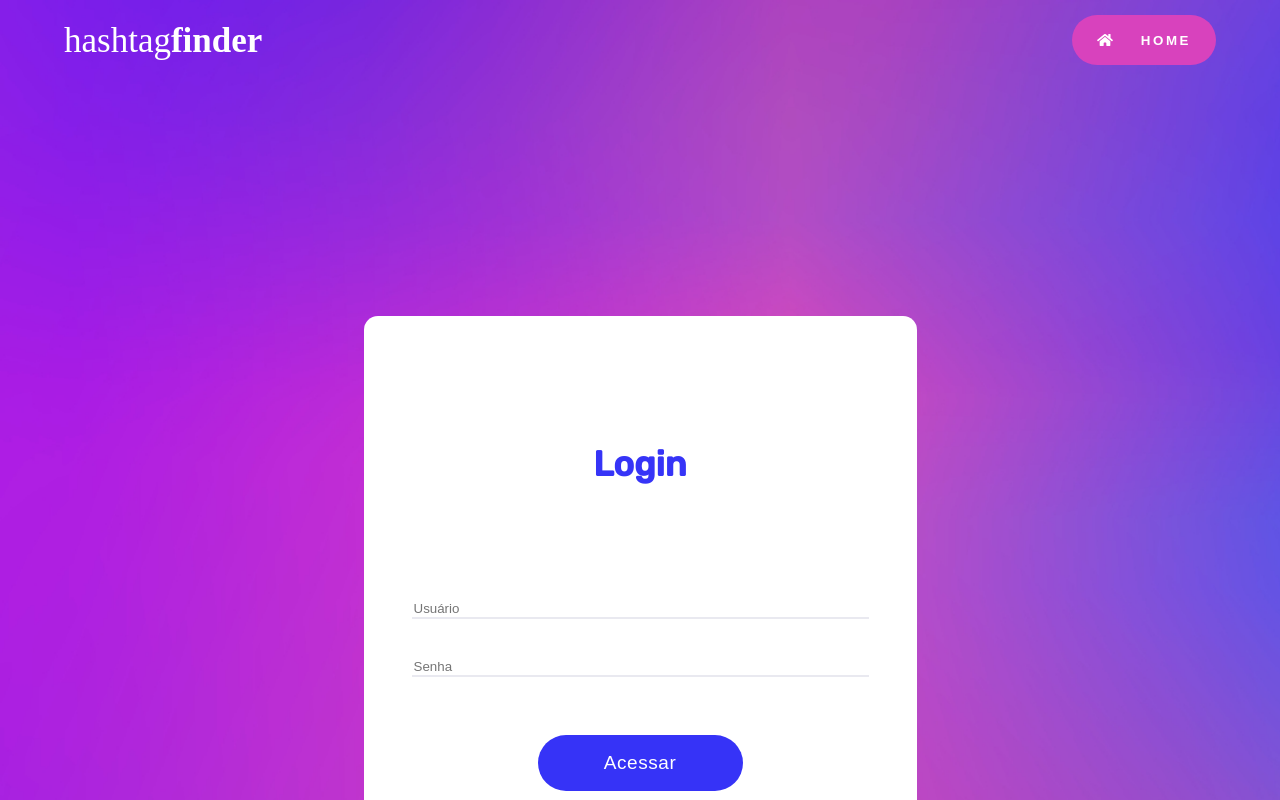
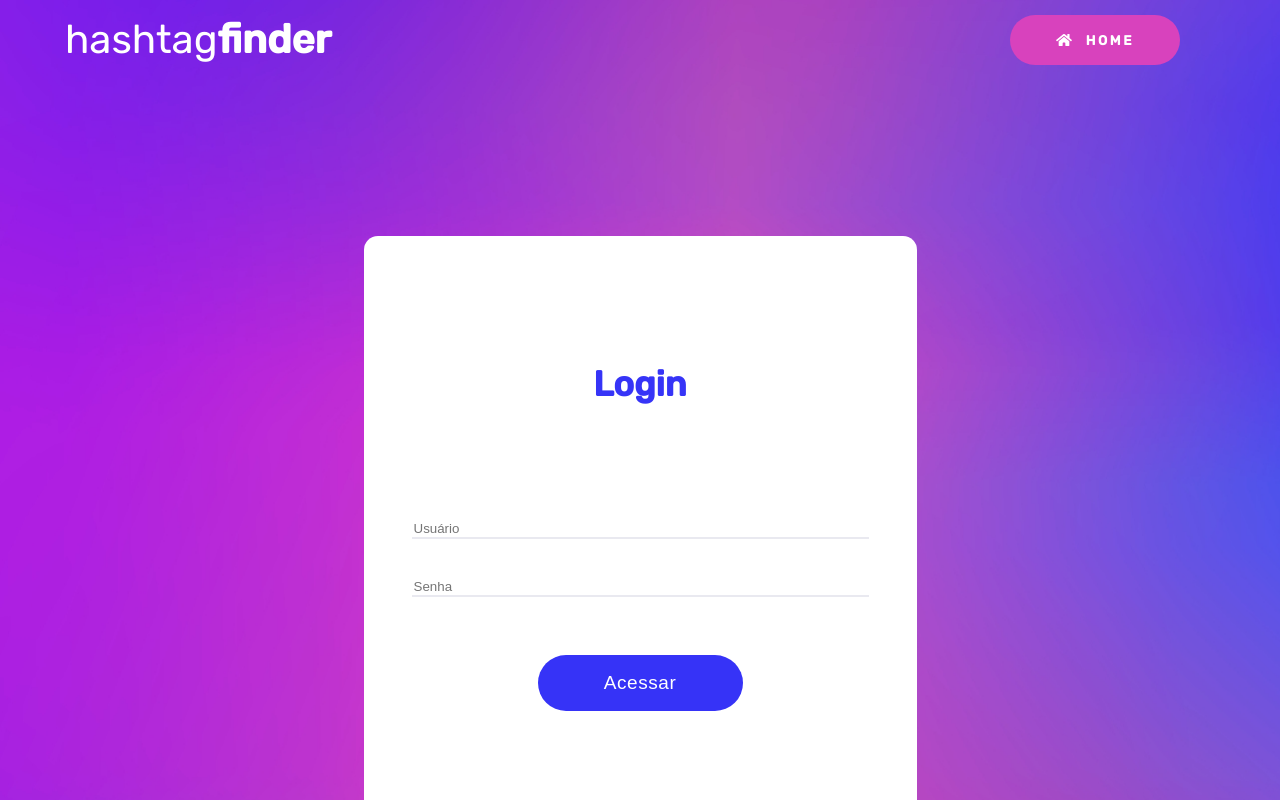
Before and after one commit to edgarffgomes/Projeto-HashtagFinder, a React (Create React App) app: page /login in a window 1280 px wide. Shown: the top 800 px of the page. Built offline with nearby package versions, Linux system fonts and the light colour scheme.

Commit message:
adição do componente navbar as páginas

```diff
--- a/src/pages/about/About.jsx
+++ b/src/pages/about/About.jsx
@@ -3,11 +3,33 @@ import illustration from '../../img/about-illustration.svg';
 import Navbar from '../../components/navbar/Navbar';
 import Members from '../../components/members/Members';
 import Footer from '../../components/footer/Footer';
- const About = () => {
+
+/* ICONES DO NAVBAR */
+import iconLogin from '../../img/icon-user-alt.svg';
+import iconHome from '../../img/icon-home.svg';
+
+const About = () => {
   return (
     <>
-      <header>
-        <Navbar />
+      <header className={styles.bgHeader}>
+        <Navbar
+          buttons={[
+            {
+              route: '/',
+              icon: iconHome,
+              title: 'home',
+              backgroundColor: ' #d842bd',
+              textColor: '#ffff',
+            },
+            {
+              route: '/login',
+              icon: iconLogin,
+              title: 'LOGIN',
+              backgroundColor: ' #3634f7',
+              textColor: '#ffff',
+            },
+          ]}
+        />
         <div className={styles.bgAbout}>
           <h1 className={styles.bgTitle}>Sobre o projeto</h1>
         </div>
@@ -38,8 +60,8 @@ import Footer from '../../components/footer/Footer';
 
         <Members />
       </main>
-      <Footer/>
+      <Footer />
     </>
   );
 };
-export default About
+export default About;
--- a/src/pages/about/About.module.css
+++ b/src/pages/about/About.module.css
@@ -1,3 +1,7 @@
+.bgHeader nav{
+  position: absolute;
+}
+
 .bgAbout {
   display: flex;
   background: url(../../img/about-bg.jpg) center center/cover no-repeat fixed;
--- a/src/pages/home/Home.jsx
+++ b/src/pages/home/Home.jsx
@@ -26,6 +26,7 @@ const Home = () => {
   return (
     <>
       <Container>
+        <div className={styles.bgNavbar}>
           <Navbar
             buttons={[
               {
@@ -44,6 +45,7 @@ const Home = () => {
               },
             ]}
           />
+        </div>
         {/* background do cabeçalho */}
         <header className={styles.bgHeader}>
           {/* background do titulo */}
--- a/src/pages/home/Home.module.css
+++ b/src/pages/home/Home.module.css
@@ -1,7 +1,7 @@
 @import '../../css/Global.css';
 
-nav{
-  position: fixed;
+.bgNavbar nav{
+  position: absolute;
 }
 
 /* CORPO DO CABEÇALHO */
--- a/src/pages/login/Login.jsx
+++ b/src/pages/login/Login.jsx
@@ -1,34 +1,49 @@
-import React from "react";
-import Logo from "../../img/logo-white.svg";
-import HomeIcon from "../../img/icon-home.svg";
-import style from "./Login.module.css";
-import { Link } from "react-router-dom";
-//import Navbar from ../../componentes/navbar
-const Login = ()=>{
+import React from 'react';
+import Logo from '../../img/logo-white.svg';
+import HomeIcon from '../../img/icon-home.svg';
+import style from './Login.module.css';
+import { Link } from 'react-router-dom';
 
-	return(
+/* NAVBAR */
+import Navbar from '../../components/navbar/Navbar';
+/* ICONE DO NAVBAR */
+import iconHome from '../../img/icon-home.svg';
+const Login = () => {
+  return (
     <div className={style.container}>
       {/*<Navbar/>*/}
-			<header className={style.head}>
-				<img className={style.logo} src={Logo}/>
-				<Link to="../">
-					<button className={style.homeButton}><img src={HomeIcon}/>home</button>
-				</Link>
-			</header>
+      <Navbar
+        buttons={[
+          {
+            route: '/',
+            icon: iconHome,
+            title: 'home',
+            backgroundColor: ' #d842bd',
+            textColor: '#ffff',
+          },
+        ]}
+      />
       <div className={style.loginContainer}>
         <form className={style.loginForm}>
           <h3>Login</h3>
           <div className={style.usernameSection}>
-						<input type="text" placeholder="Usuário"  className={style.usernameInput}/>
+            <input
+              type="text"
+              placeholder="Usuário"
+              className={style.usernameInput}
+            />
           </div>
           <div className={style.passwordSection}>
-
-						<input type="password" placeholder="Senha" className={style.passwordInput}/>
+            <input
+              type="password"
+              placeholder="Senha"
+              className={style.passwordInput}
+            />
           </div>
           <button className={style.accessButton}>Acessar</button>
         </form>
       </div>
     </div>
-	)
-}
+  );
+};
 export default Login;
--- a/src/pages/login/Login.module.css
+++ b/src/pages/login/Login.module.css
@@ -1,3 +1,7 @@
+.container nav {
+	position: absolute;
+}
+
 body .container{
 	background-image: url("../../img/login-bg.jpg");
 	background-size: cover;
--- a/src/pages/search/SearchesPerformedList.jsx
+++ b/src/pages/search/SearchesPerformedList.jsx
@@ -1,13 +1,34 @@
-import React from "react";
-import Navbar from "../../components/navbar/Navbar";
-import Body from "../../components/searchesPerformedListBody/Body";
-import "./SearchesPerformedList.css";
+import React from 'react';
+import Navbar from '../../components/navbar/Navbar';
+import Body from '../../components/searchesPerformedListBody/Body';
+import './SearchesPerformedList.css';
+
+/* ICONES DO NAVBAR */
+import iconLogout from '../../img/icon-power-off.svg';
+import iconHome from '../../img/icon-home.svg';
 
 const SearchesPerformedList = () => {
   return (
-    <div className='bgNav'>
-      <Navbar />
-      <div className='main-container'>
+    <div className="bgNav">
+      <Navbar
+        buttons={[
+          {
+            route: '/',
+            icon: iconHome,
+            title: 'home',
+            backgroundColor: ' #d842bd',
+            textColor: '#ffff',
+          },
+          {
+            route: '/login',
+            icon: iconLogout,
+            title: 'sair',
+            backgroundColor: ' #3634f7',
+            textColor: '#ffff',
+          },
+        ]}
+      />
+      <div className="main-container">
         <Body />
       </div>
     </div>
```
Lines whose indentation alone changed are shown as unchanged.
